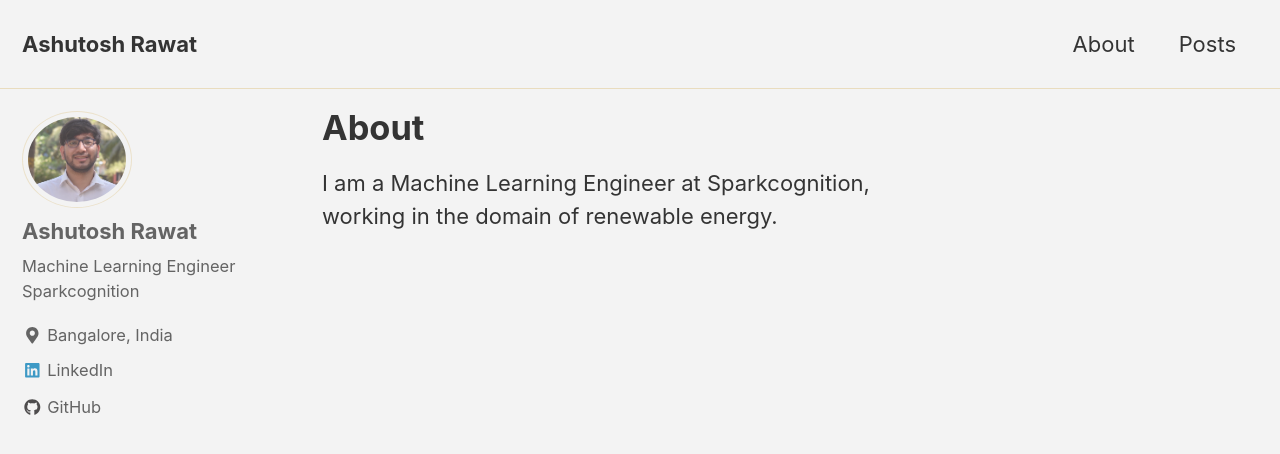
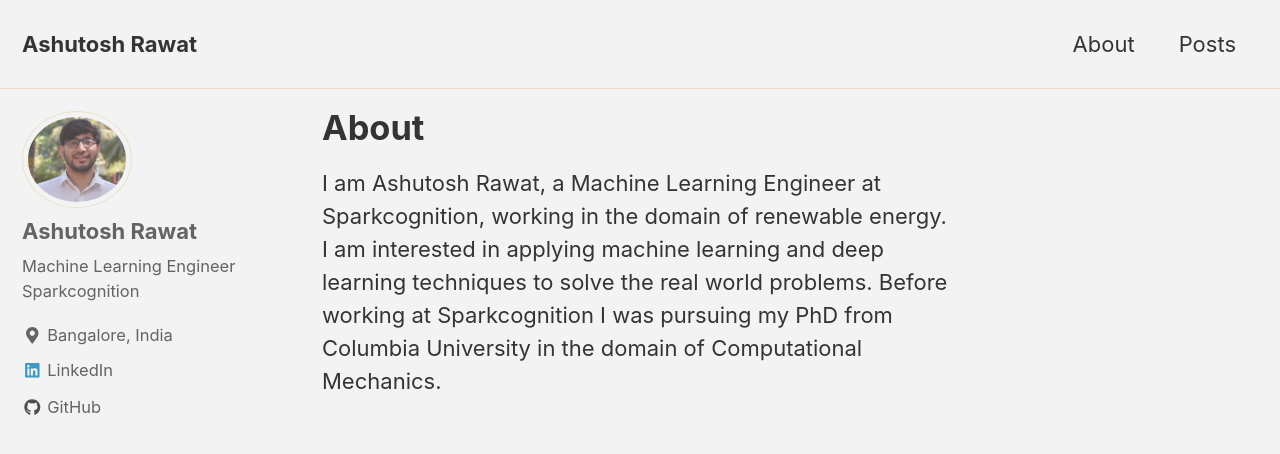
Before and after one commit to ashutoshrawat/ashutoshrawat.github.io, a Jekyll site: the page built from _pages/about.md, in a window 1280 px wide and 900 px high. Shown: the top 454 px of the window. Built offline with Jekyll 4.4.1, drawn with Linux system fonts in a browser that asks for light colours; nearby versions of some CDN libraries.

Commit message:
about me

```diff
--- a/_pages/about.md
+++ b/_pages/about.md
@@ -5,4 +5,4 @@ header:
   image: #
 ---
 
-I am a Machine Learning Engineer at Sparkcognition, working in the domain of renewable energy.
+I am Ashutosh Rawat, a Machine Learning Engineer at Sparkcognition, working in the domain of renewable energy. I am interested in applying machine learning and deep learning techniques to solve the real world problems. Before working at Sparkcognition I was pursuing my PhD from Columbia University in the domain of Computational Mechanics.
--- a/index.html
+++ b/index.html
@@ -1,7 +1,7 @@
 ---
 layout: home
 author_profile: true
-title: "Me in a Nutshell"
+title: "Welcome To my page"
 header:
   overlay_image: "assets/images/fractal2.jpg"
 ---
```
